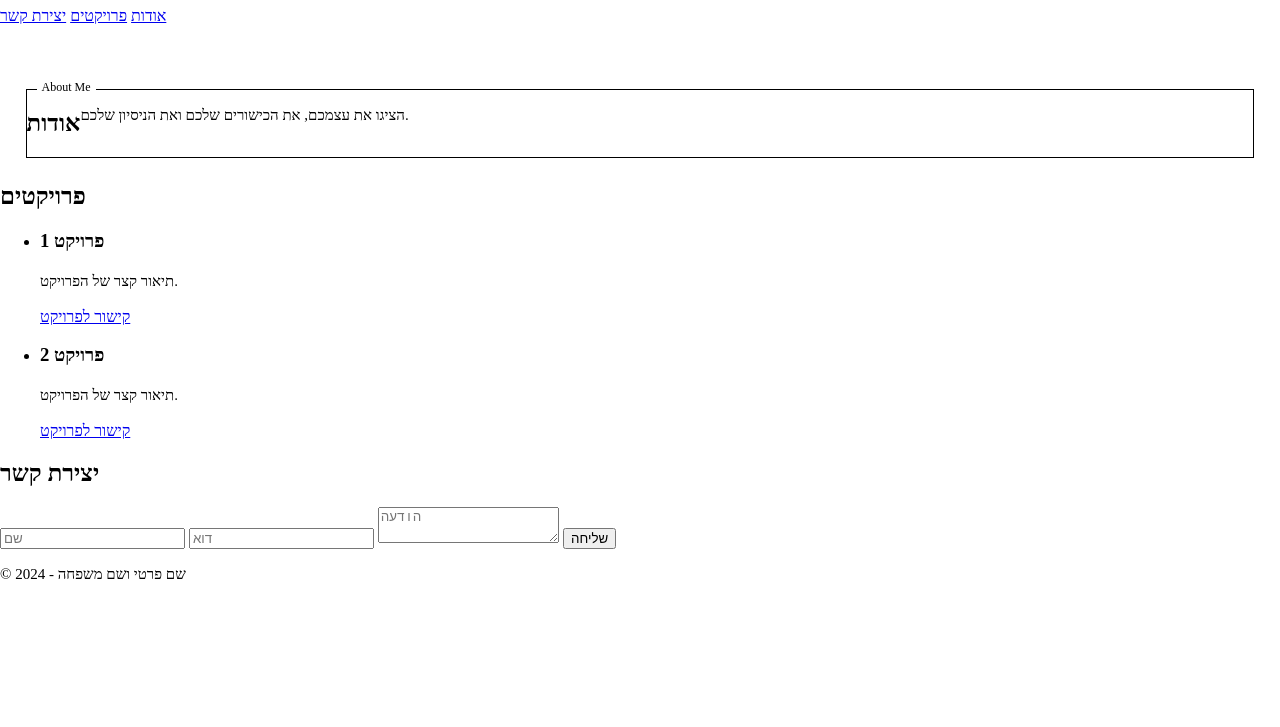
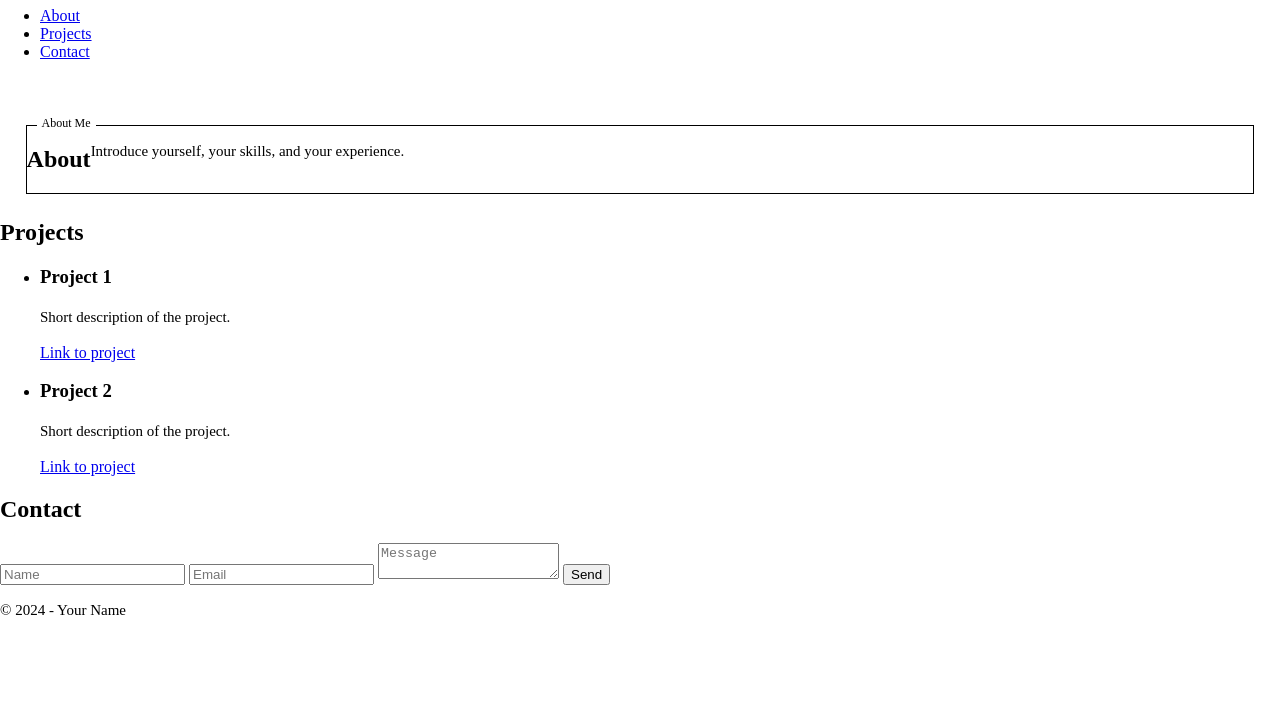
Before and after one commit to Ormitus/ormitus, a plain HTML site: page index.html in a window 1280 px wide. Shown: the part 73-800 px from the top of the page. Drawn offline with Linux system fonts and the light colour scheme.

Commit message:
Update index.html

```diff
--- a/index.html
+++ b/index.html
@@ -1,58 +1,60 @@
 <!DOCTYPE html>
-<html lang="he">
+<html lang="en">
 <head>
     <meta charset="UTF-8">
     <meta name="viewport" content="width=device-width, initial-scale=1.0">
-    <title>תיק עבודות</title>
+    <title>Portfolio</title>
     <link rel="stylesheet" href="style.css">
 </head>
 <body>
-    <header>
-        <h1>תיק עבודות</h1>
-        <nav>
-            <a href="#about">אודות</a>
-            <a href="#projects">פרויקטים</a>
-            <a href="#contact">יצירת קשר</a>
-        </nav>
-    </header>
-    <main>
-        <section id="about">
-            <h2>אודות</h2>
+    <div class="container">
+        <div class="header">
+            <h1>Portfolio</h1>
+            <ul>
+                <li><a href="#about">About</a></li>
+                <li><a href="#projects">Projects</a></li>
+                <li><a href="#contact">Contact</a></li>
+            </ul>
+        </div>
+        <div class="main">
+            <div id="about">
+                <h2>About</h2>
                 <p>
-                הציגו את עצמכם, את הכישורים שלכם ואת הניסיון שלכם.
+                    Introduce yourself, your skills, and your experience.
                 </p>
-        </section>
-        <section id="projects">
-            <h2>פרויקטים</h2>
+            </div>
+            <div id="projects">
+                <h2>Projects</h2>
                 <ul>
                     <li>
-                    <h3>פרויקט 1</h3>
+                        <h3>Project 1</h3>
                         <p>
-                        תיאור קצר של הפרויקט.
+                            Short description of the project.
                         </p>
-                    <a href="#">קישור לפרויקט</a>
+                        <a href="#">Link to project</a>
                     </li>
                     <li>
-                    <h3>פרויקט 2</h3>
+                        <h3>Project 2</h3>
                         <p>
-                        תיאור קצר של הפרויקט.
+                            Short description of the project.
                         </p>
-                    <a href="#">קישור לפרויקט</a>
+                        <a href="#">Link to project</a>
                     </li>
                 </ul>
-        </section>
-        <section id="contact">
-            <h2>יצירת קשר</h2>
+            </div>
+            <div id="contact">
+                <h2>Contact</h2>
                 <form action="#">
-                <input type="text" name="name" placeholder="שם">
-                <input type="email" name="email" placeholder="דוא"ל">
-                <textarea name="message" placeholder="הודעה"></textarea>
-                <button type="submit">שליחה</button>
+                    <input type="text" name="name" placeholder="Name">
+                    <input type="email" name="email" placeholder="Email">
+                    <textarea name="message" placeholder="Message"></textarea>
+                    <button type="submit">Send</button>
                 </form>
-        </section>
-    </main>
-    <footer>
-        <p>&copy; 2024 - שם פרטי ושם משפחה</p>
-    </footer>
+            </div>
+        </div>
+        <div class="footer">
+            <p>&copy; 2024 - Your Name</p>
+        </div>
+    </div>
 </body>
 </html>
```
Lines whose indentation alone changed are shown as unchanged.
